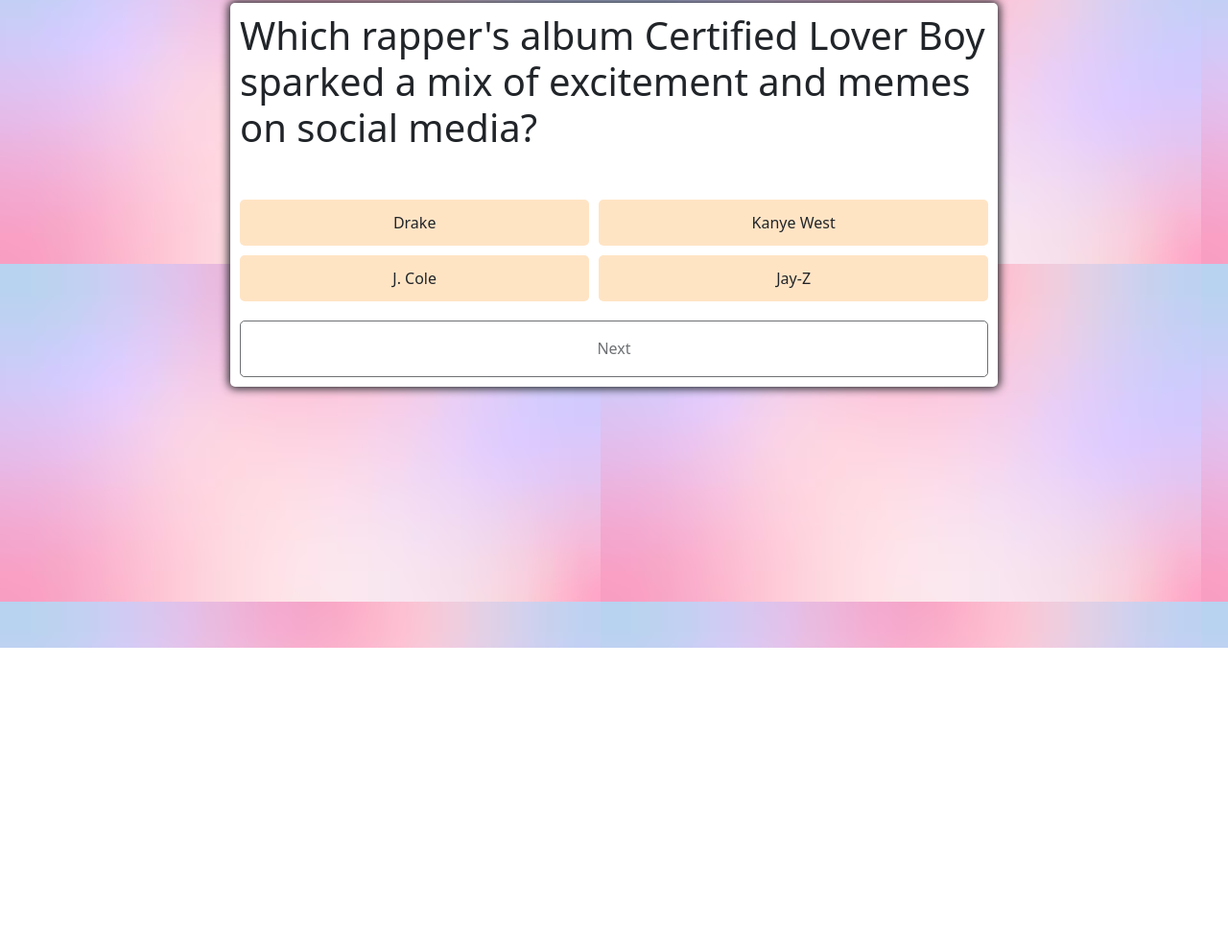
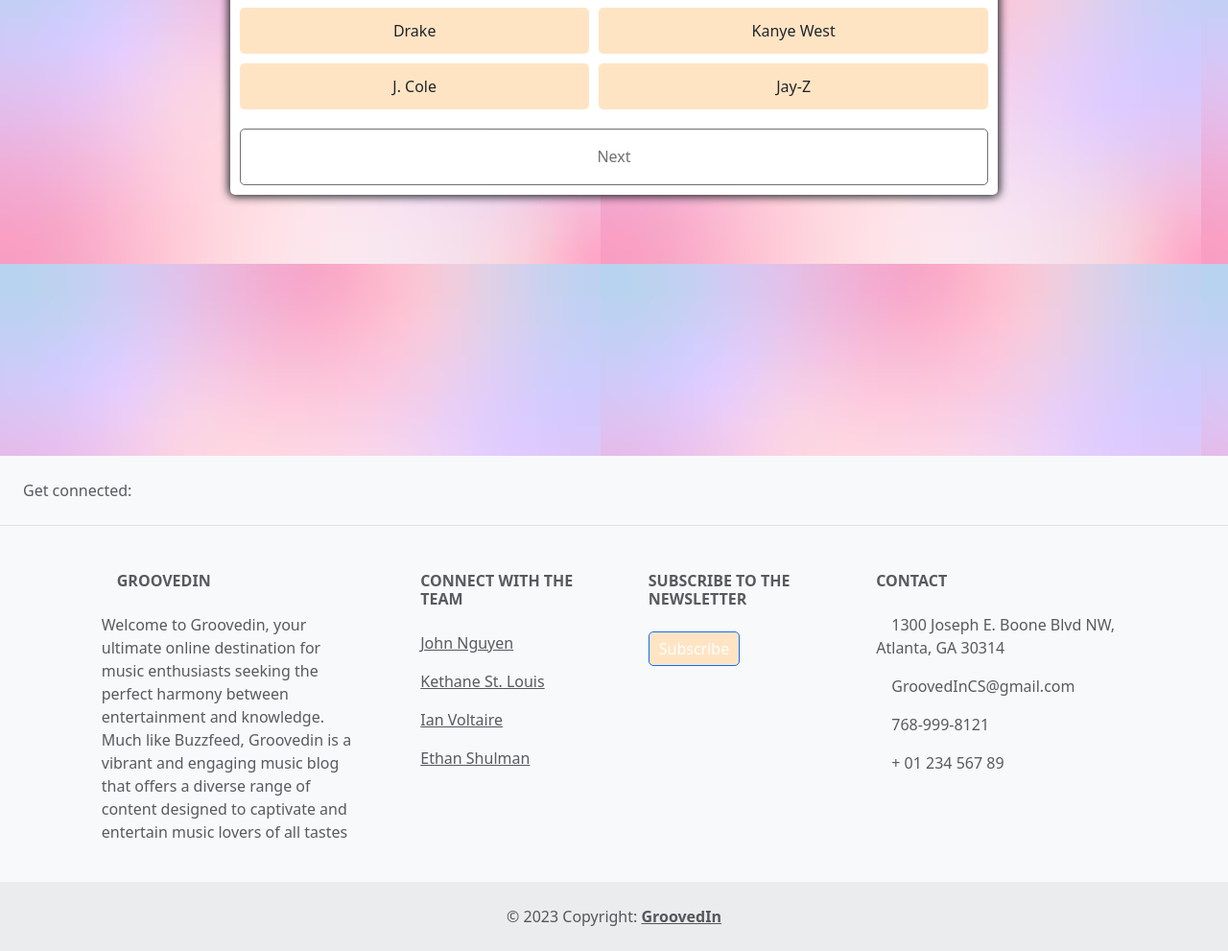
Before and after one commit to ethanShulman/GroovedIn, a website: page GroovedIn-HTML/quiz.html in a window 1280 px wide. Shown: the part 429-1420 px from the top of the page at 96% size. Before the commit the page ends 1104 px from the top, so only its background shows below. Drawn offline with nearby package versions, Linux system fonts and the light colour scheme.

Commit message:
header,footer,read me

```diff
--- a/GroovedIn-CSS/quiz.css
+++ b/GroovedIn-CSS/quiz.css
@@ -24,7 +24,6 @@
     display: flex;
     background-image: url(../article-pictures/quiz-background.avif);
     justify-content: center;
-    margin-top: 25cqmin;
     flex-direction: column;
     /* align-items: center; */
 
--- a/GroovedIn-HTML/quiz.html
+++ b/GroovedIn-HTML/quiz.html
@@ -73,6 +73,115 @@
             <button id="nextButton" class="btn" onclick="nextQuestion()" disabled>Next</button>
         </div>
     </div>
+<!-- adds footer from mbd -->
+<footer class="text-center text-lg-start bg-light text-muted">
+
+    <div id="spotify-container" class="newslettercontainer"></div>
+    <!-- Section: Social media -->
+    <section class="d-flex justify-content-center justify-content-lg-between p-4 border-bottom">
+      <!-- Left -->
+      <div class="me-5 d-none d-lg-block">
+        <span>Get connected:</span>
+      </div>
+      <!-- Left -->
+
+      <!-- Right -->
+      <div>
+        <a href="https://www.facebook.com/profile.php?id=61550253417677" class="me-4 text-reset">
+          <i class="fab fa-facebook-f"></i>
+        </a>
+        <a target="_blank" href="https://twitter.com/GroovedInCs" class="me-4 text-reset">
+          <i class="fab fa-twitter"></i>
+        </a>
+        <a target="_blank" href="https://www.instagram.com/groovedincs/" class="me-4 text-reset">
+          <i class="fab fa-instagram"></i>
+        </a>
+        <a href="https://ethanshulman.github.io/GroovedIn/" class="me-4 text-reset">
+          <i class="fab fa-github"></i>
+        </a>
+      </div>
+      <!-- Right -->
+    </section>
+    <!-- Section: Social media -->
+
+    <!-- Section: Links  -->
+    <section class="">
+      <div class="container text-center text-md-start mt-5">
+        <!-- Grid row -->
+        <div class="row mt-3">
+          <!-- Grid column -->
+          <div class="col-md-3 col-lg-4 col-xl-3 mx-auto mb-4">
+            <!-- Content -->
+            <h6 class="text-uppercase fw-bold mb-4">
+              <i class="fas fa-gem me-3"></i>GroovedIn
+            </h6>
+            <p>
+              Welcome to Groovedin, your ultimate online destination for music enthusiasts seeking the perfect harmony between entertainment and knowledge. Much like Buzzfeed, Groovedin is a vibrant and engaging music blog that offers a diverse range of content designed to captivate and entertain music lovers of all tastes
+            </p>
+          </div>
+          <!-- Grid column -->
+
+          <!-- Grid column -->
+          <div class="col-md-2 col-lg-2 col-xl-2 mx-auto mb-4">
+            <!-- Links -->
+            <h6 class="text-uppercase fw-bold mb-4">
+              Connect with the Team
+            </h6>
+            <p>
+              <a target="_blank" href="https://www.linkedin.com/in/johnn4127/" class="text-reset">John Nguyen</a>
+            </p>
+            <p>
+              <a target="_blank" href="https://www.linkedin.com/in/kethanesaintlouis/" class="text-reset">Kethane St. Louis</a>
+            </p>
+            <p>
+              <a target="_blank" href="https://www.linkedin.com/in/ian-voltaire-b15a04231/" class="text-reset">Ian Voltaire</a>
+            </p>
+            <p>
+              <a target="_blank" href="https://www.linkedin.com/in/ethan-shulman-338889104/" class="text-reset">Ethan Shulman</a>
+            </p>
+          </div>
+          <!-- Grid column -->
+
+          <!-- Grid column -->
+          <div class="col-md-3 col-lg-2 col-xl-2 mx-auto mb-4">
+            <!-- Links -->
+            <h6 class="text-uppercase fw-bold mb-4">
+              Subscribe to the Newsletter
+            </h6>
+            <a class="btn btn-primary" data-bs-toggle="modal" data-bs-target="#exampleModal"  href="">
+              Subscribe
+            </a>
+          </div>
+          <!-- Grid column -->
+
+          <!-- Grid column -->
+          <div class="col-md-4 col-lg-3 col-xl-3 mx-auto mb-md-0 mb-4">
+            <!-- Links -->
+            <h6 class="text-uppercase fw-bold mb-4">Contact</h6>
+            <p><i class="fas fa-home me-3"></i> 1300 Joseph E. Boone Blvd NW, Atlanta, GA 30314</p>
+            <p>
+              <i class="fas fa-envelope me-3"></i>
+              GroovedInCS@gmail.com
+            </p>
+            <p><i class="fas fa-phone me-3"></i> 768-999-8121</p>
+            <p><i class="fas fa-print me-3"></i> + 01 234 567 89</p>
+          </div>
+          <!-- Grid column -->
+        </div>
+        <!-- Grid row -->
+      </div>
+    </section>
+    <!-- Section: Links  -->
+
+    <!-- Copyright -->
+    <div class="text-center p-4" style="background-color: rgba(0, 0, 0, 0.05);">
+      © 2023 Copyright:
+      <a class="text-reset fw-bold" href="https://mdbootstrap.com/">GroovedIn</a>
+    </div>
+    <!-- Copyright -->
+  </footer>
+</div>
+
 <script src="../GroovedIn-JS/quiz.js"></script>
 <script src="https://cdn.jsdelivr.net/npm/bootstrap@5.3.1/dist/js/bootstrap.bundle.min.js" integrity="sha384-HwwvtgBNo3bZJJLYd8oVXjrBZt8cqVSpeBNS5n7C8IVInixGAoxmnlMuBnhbgrkm" crossorigin="anonymous"></script>
 </body>
```
Also changed, not shown: README.md, 4 other files.
